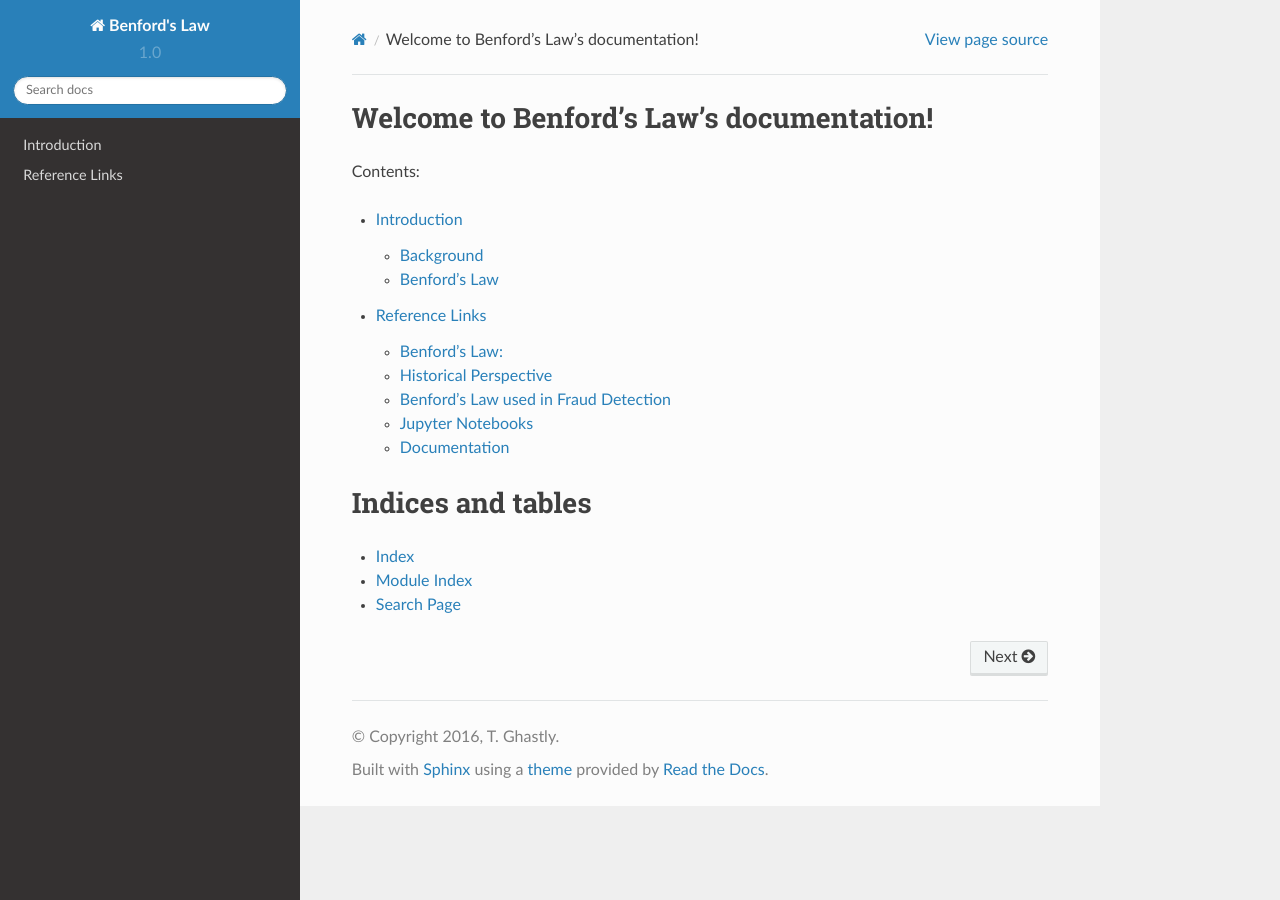
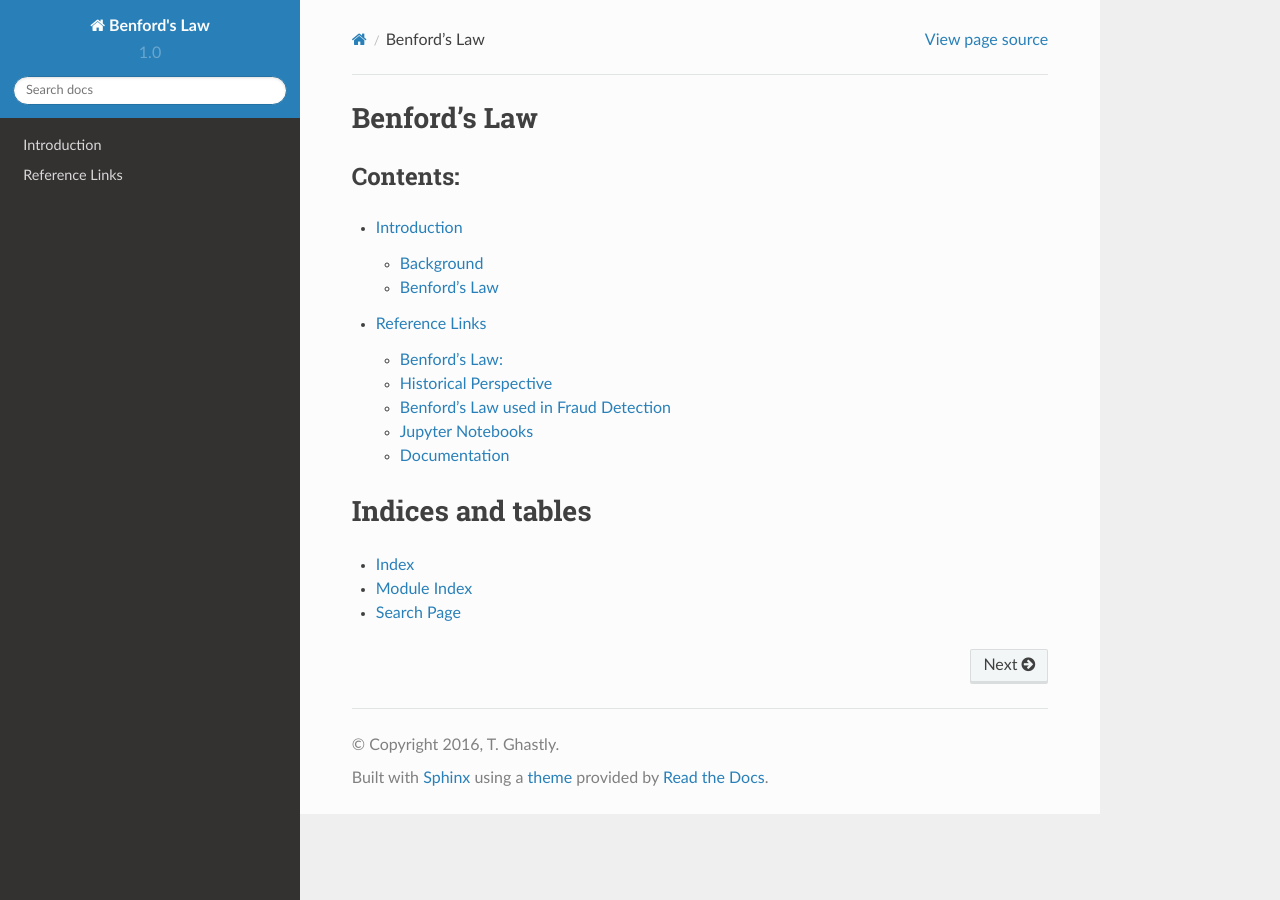
Before and after one commit to tghastly/Benford, a Sphinx documentation site: the page built from docs/source/index.rst, in a window 1280 px wide. Built offline with Sphinx 7.4.7 and the Read the Docs theme 2.0.0, drawn with Linux system fonts in a browser that asks for light colours; some of the changed lines change nothing that is shown.

Commit message:
Cut out some of the boilerplate

```diff
--- a/docs/source/index.rst
+++ b/docs/source/index.rst
@@ -1,12 +1,8 @@
-.. Benford's Law documentation master file, created by
-   sphinx-quickstart on Tue Jun 21 11:50:27 2016.
-   You can adapt this file completely to your liking, but it should at least
-   contain the root `toctree` directive.
-
-Welcome to Benford's Law's documentation!
-=========================================
+Benford's Law
+==============
 
 Contents:
+---------
 
 .. toctree::
    :maxdepth: 2
@@ -17,6 +13,8 @@
 Indices and tables
 ==================
 
+..
+
 * :ref:`genindex`
 * :ref:`modindex`
 * :ref:`search`
```
